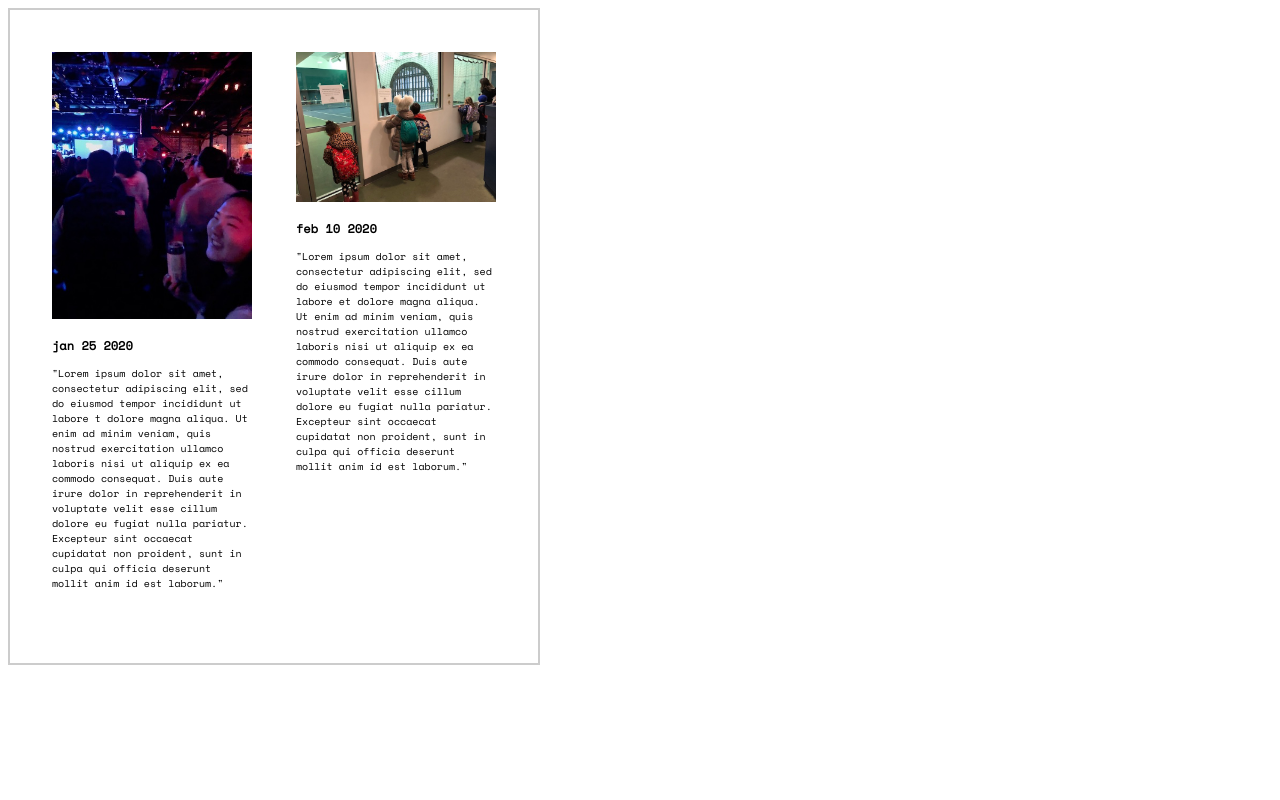
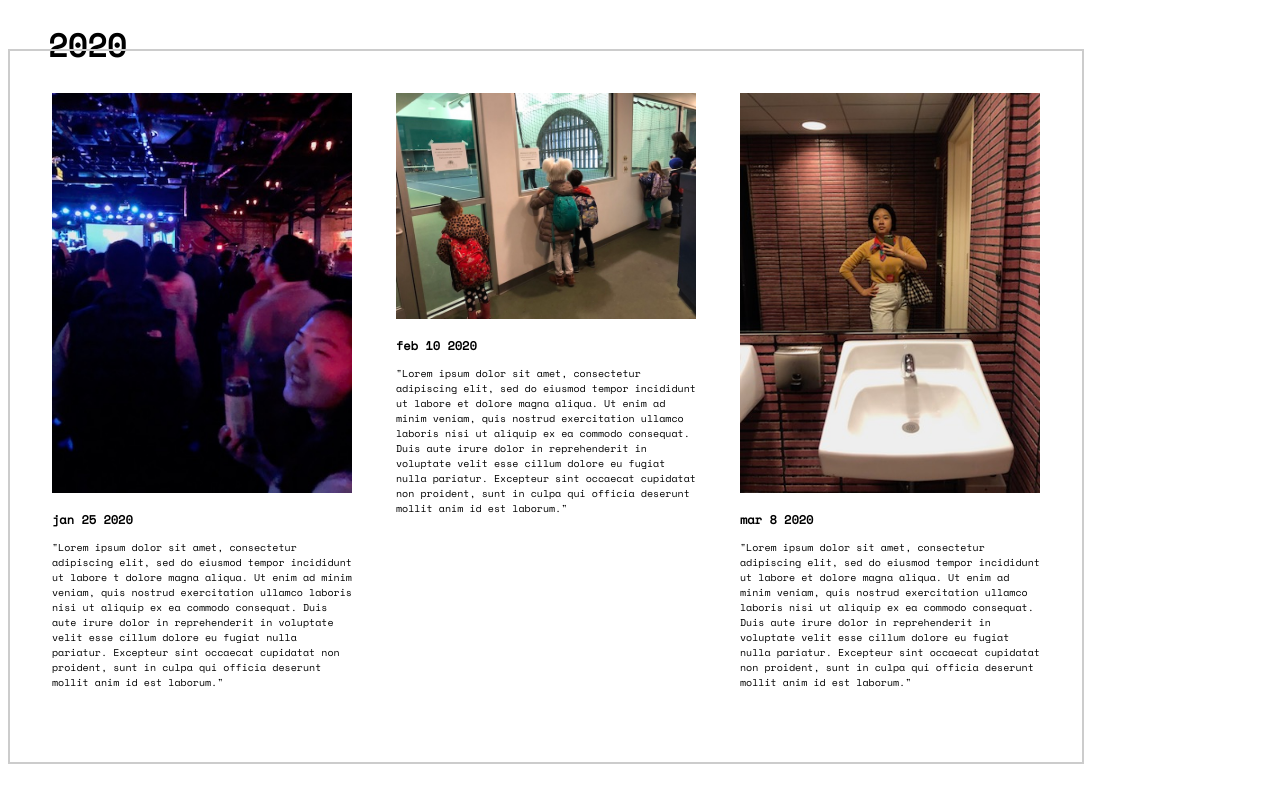
Before and after one commit to kaeshay/2020kay, a plain HTML site: page index.html in a window 1280 px wide. Drawn offline with nearby package versions, Linux system fonts and the light colour scheme.

Commit message:
new stuff

```diff
--- a/index.html
+++ b/index.html
@@ -6,6 +6,7 @@
 	<link href="https://fonts.googleapis.com/css?family=Space+Mono" rel="stylesheet">
 </head>
 <body>
+<h1 id="title">2020</h1>
 <div id="container">
 	<div class="pack">
 		<img class="img" src="media/01-25.jpg">
@@ -17,6 +18,11 @@
 		<h3 class="heading">feb 10 2020</h3>
 		<p class="text">"Lorem ipsum dolor sit amet, consectetur adipiscing elit, sed do eiusmod tempor incididunt ut labore et dolore magna aliqua. Ut enim ad minim veniam, quis nostrud exercitation ullamco laboris nisi ut aliquip ex ea commodo consequat. Duis aute irure dolor in reprehenderit in voluptate velit esse cillum dolore eu fugiat nulla pariatur. Excepteur sint occaecat cupidatat non proident, sunt in culpa qui officia deserunt mollit anim id est laborum."</p>
 	</div>
+	<div class="pack">
+		<img class="img" src="media/03-08.jpg">
+		<h3 class="heading">mar 8 2020</h3>
+		<p class="text">"Lorem ipsum dolor sit amet, consectetur adipiscing elit, sed do eiusmod tempor incididunt ut labore et dolore magna aliqua. Ut enim ad minim veniam, quis nostrud exercitation ullamco laboris nisi ut aliquip ex ea commodo consequat. Duis aute irure dolor in reprehenderit in voluptate velit esse cillum dolore eu fugiat nulla pariatur. Excepteur sint occaecat cupidatat non proident, sunt in culpa qui officia deserunt mollit anim id est laborum."</p>
+	</div>
 </div>
 </body>
 <script>
--- a/styles/main.css
+++ b/styles/main.css
@@ -1,20 +1,25 @@
 html{
 	font-family: 'Space Mono', monospace;
 }
+#title{
+	margin-left:40px;
+	margin-bottom:-20px;
+}
 #container{
 	display:flex;
+	flex-wrap: wrap;
 	position:absolute;
 	border:2px solid #ccc;
 	padding:20px;
 }
 .pack{
-	width:200px;
+	width:300px;
 	border:2px solid #fff;
 	margin:20px;
 	margin-bottom:40px;
 }
 .img{
-	width:200px;
+	width:300px;
 }
 .text{
 	font-size:10px;
```
